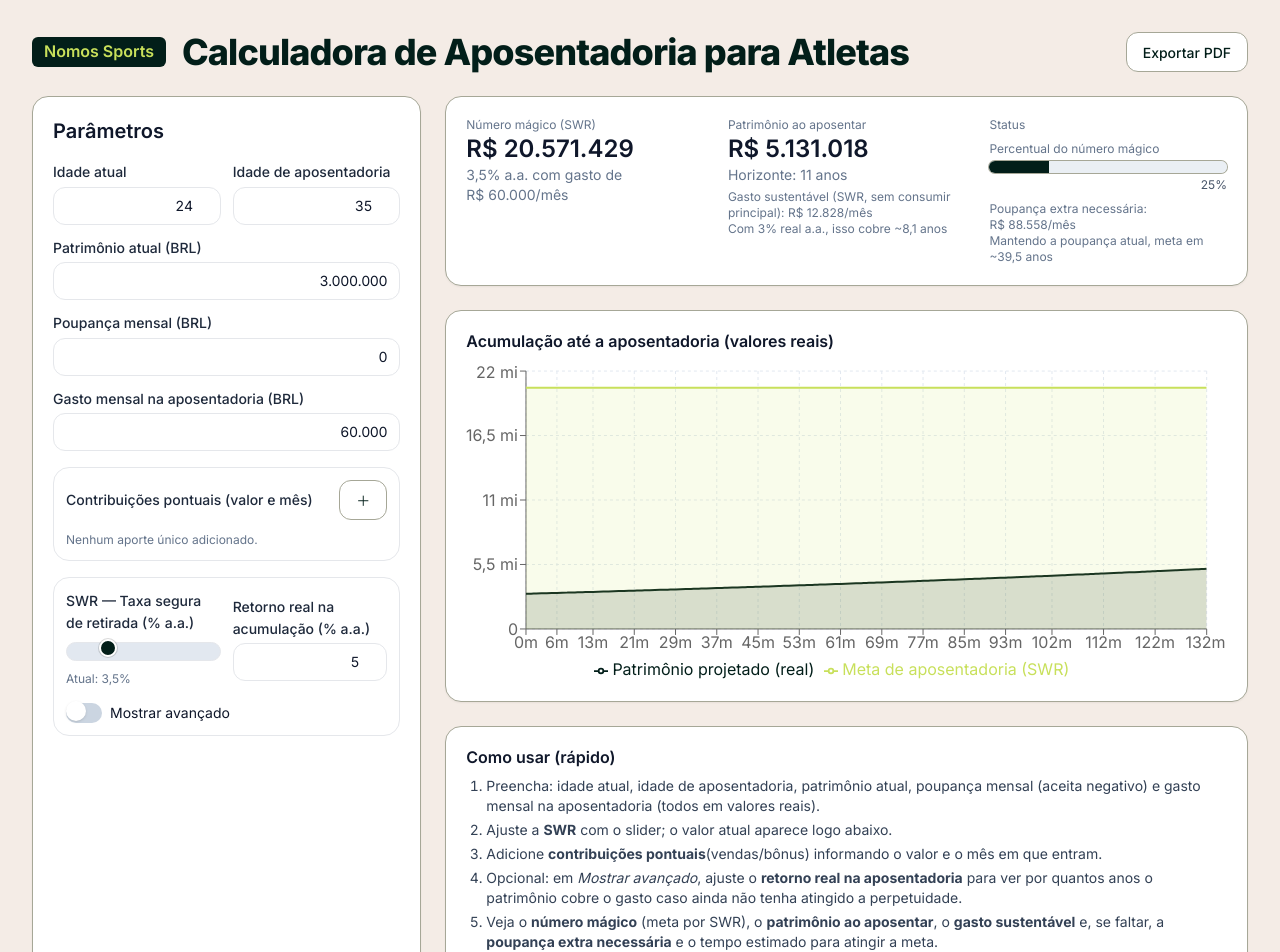
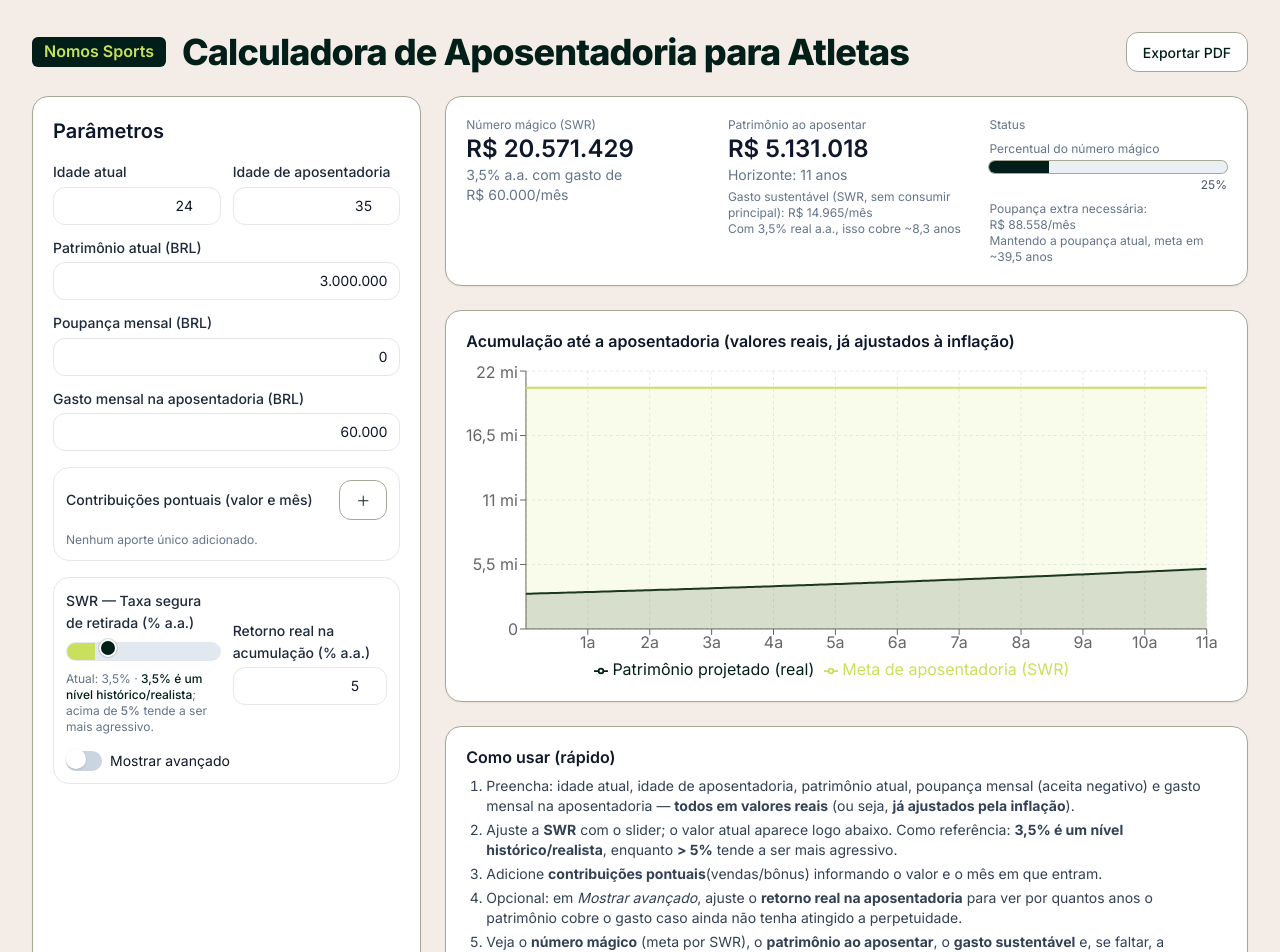
Before and after one commit to erikpajunknomos/calculadora-aposentadoria, a React (Vite) app: page / in a window 1280 px wide. Shown: the top 952 px of the page. Built offline with nearby package versions, Linux system fonts and the light colour scheme; the HTML template or start-up script is replaced by a standard one.

Commit message:
Update App.tsx

```diff
--- a/src/App.tsx
+++ b/src/App.tsx
@@ -58,13 +58,16 @@ const Button: React.FC<{
   </button>
 );
 
+/* ===== Slider com preenchimento (verde à esquerda, cinza à direita) ===== */
 const Slider: React.FC<{
   value: number;
   min: number;
   max: number;
   step: number;
   onChange: (n: number) => void;
-}> = ({ value, min, max, step, onChange }) => (
+}> = ({ value, min, max, step, onChange }) => {
+  const pct = ((value - min) / (max - min)) * 100;
+  return (
     <input
       type="range"
       value={value}
@@ -72,9 +75,13 @@ const Slider: React.FC<{
       max={max}
       step={step}
       onChange={(e) => onChange(Number(e.target.value))}
-    className="w-full"
+      className="w-full h-[6px] rounded-full appearance-none"
+      style={{
+        background: `linear-gradient(to right, var(--brand-lime) ${pct}%, #e2e8f0 ${pct}%)`,
+      }}
     />
   );
+};
 
 const Switch: React.FC<{ checked: boolean; onChange: (b: boolean) => void }> = ({
   checked,
@@ -342,15 +349,15 @@ export default function App() {
     ["--brand-gray" as any]: "#a6a797",
   };
 
-  const [showAdvanced, setShowAdvanced] = useState(false); // ← OFF por padrão
-  const [age, setAge] = useState(24); // default 24
+  const [showAdvanced, setShowAdvanced] = useState(false);
+  const [age, setAge] = useState(24);
   const [retireAge, setRetireAge] = useState(35);
   const [currentWealth, setCurrentWealth] = useState(3_000_000);
-  const [monthlySaving, setMonthlySaving] = useState(0); // aceita negativo
+  const [monthlySaving, setMonthlySaving] = useState(0);
   const [monthlySpend, setMonthlySpend] = useState(60_000);
   const [swrPct, setSwrPct] = useState(3.5); // default 3,5%
   const [accumRealReturn, setAccumRealReturn] = useState(5);
-  const [retireRealReturn, setRetireRealReturn] = useState(3);
+  const [retireRealReturn, setRetireRealReturn] = useState(3.5); // default 3,5%
 
   // contribuições pontuais
   const [lumpSums, setLumpSums] = useState<Lump[]>([]);
@@ -426,15 +433,22 @@ export default function App() {
     return Infinity;
   }, [targetWealth, currentWealth, monthlySaving, lumpSums, monthlyReal]);
 
+  // dados do gráfico (mantém em meses, mas o eixo X mostrará ANOS via ticks)
   const chartData = useMemo(
     () =>
       accumulation.map((row) => ({
-        Mês: row.m,
+        Meses: row.m,
         "Patrimônio projetado (real)": row.wealth,
         "Meta de aposentadoria (SWR)": targetWealth,
       })),
     [accumulation, targetWealth]
   );
+
+  // ticks do eixo X em anos completos (12, 24, 36, …)
+  const yearTicks = useMemo(() => {
+    const totalYears = Math.max(1, Math.ceil(monthsToRetire / 12));
+    return Array.from({ length: totalYears }, (_, i) => (i + 1) * 12);
+  }, [monthsToRetire]);
 
   function addLump() {
     const nextId = (lumpSums[lumpSums.length - 1]?.id || 0) + 1;
@@ -522,7 +536,7 @@ export default function App() {
               </div>
             </div>
 
-            {/* ===== Seção: Contribuições pontuais ===== */}
+            {/* ===== Contribuições pontuais ===== */}
             <div className="rounded-2xl border p-3 mt-4 space-y-3">
               <div className="flex flex-col sm:flex-row sm:items-center sm:justify-between gap-2">
                 <Label>Contribuições pontuais (valor e mês)</Label>
@@ -573,7 +587,7 @@ export default function App() {
               </div>
             </div>
 
-            {/* ===== Seção: SWR & Retornos ===== */}
+            {/* ===== SWR & Retornos ===== */}
             <div className="rounded-2xl border p-3 mt-4 space-y-4">
               <div className="grid grid-cols-1 sm:grid-cols-2 gap-3 items-center">
                 {/* SWR (esquerda) */}
@@ -588,7 +602,7 @@ export default function App() {
                       step={0.1}
                     />
                     <div className="text-xs text-slate-500 mt-1">
-                      Atual: {formatNumber(swrPct, 1)}%
+                      Atual: {formatNumber(swrPct, 1)}% · <span className="text-[var(--brand-dark)] font-medium">3,5% é um nível histórico/realista</span>; acima de <span className="font-medium">5%</span> tende a ser mais agressivo.
                     </div>
                   </div>
                 </div>
@@ -679,7 +693,7 @@ export default function App() {
                   )}
                 </div>
 
-                {/* Coluna 3: agora com a barra de progresso */}
+                {/* Coluna 3: barra de progresso */}
                 <div>
                   <p className="text-xs text-slate-500">Status</p>
 
@@ -727,7 +741,7 @@ export default function App() {
             {/* Gráfico */}
             <Section>
               <p className="font-semibold mb-2">
-                Acumulação até a aposentadoria (valores reais)
+                Acumulação até a aposentadoria (valores reais, já ajustados à inflação)
               </p>
               <div className="h-[320px]">
                 <ResponsiveContainer width="100%" height={320}>
@@ -736,7 +750,15 @@ export default function App() {
                     margin={{ top: 10, right: 20, bottom: 0, left: 0 }}
                   >
                     <CartesianGrid strokeDasharray="3 3" />
-                    <XAxis dataKey="Mês" tickFormatter={(v) => `${v}m`} />
+                    <XAxis
+                      dataKey="Meses"
+                      ticks={yearTicks}
+                      tickFormatter={(m) =>
+                        `${new Intl.NumberFormat("pt-BR", {
+                          maximumFractionDigits: 0,
+                        }).format(m / 12)}a`
+                      }
+                    />
                     <YAxis
                       tickFormatter={(v) =>
                         new Intl.NumberFormat("pt-BR", {
@@ -774,11 +796,14 @@ export default function App() {
                 <li>
                   Preencha: idade atual, idade de aposentadoria, patrimônio
                   atual, poupança mensal (aceita negativo) e gasto mensal na
-                  aposentadoria (todos em valores reais).
+                  aposentadoria — <strong>todos em valores reais</strong>{" "}
+                  (ou seja, <strong>já ajustados pela inflação</strong>).
                 </li>
                 <li>
                   Ajuste a <strong>SWR</strong> com o slider; o valor atual
-                  aparece logo abaixo.
+                  aparece logo abaixo. Como referência:{" "}
+                  <strong>3,5% é um nível histórico/realista</strong>, enquanto{" "}
+                  <strong>&gt; 5%</strong> tende a ser mais agressivo.
                 </li>
                 <li>
                   Adicione <strong>contribuições pontuais</strong>
```
Lines whose indentation alone changed are shown as unchanged.
